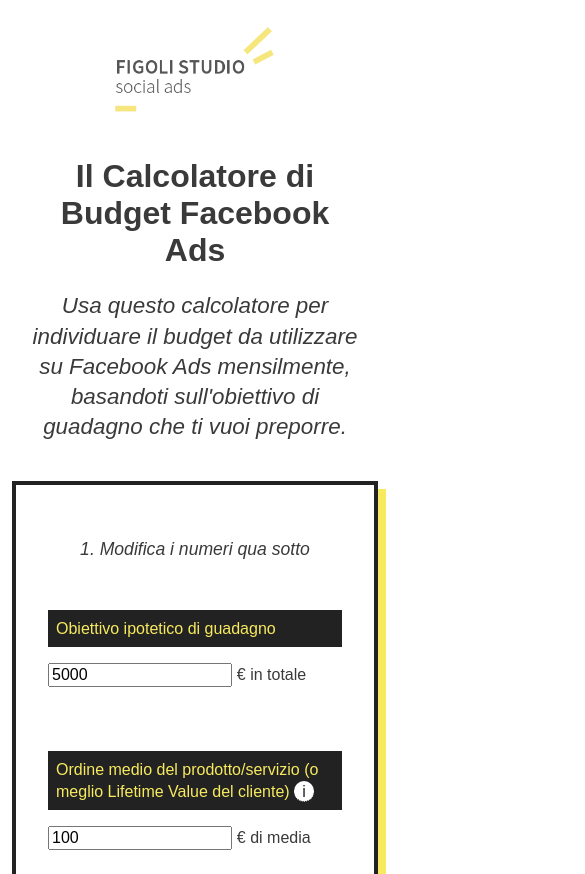
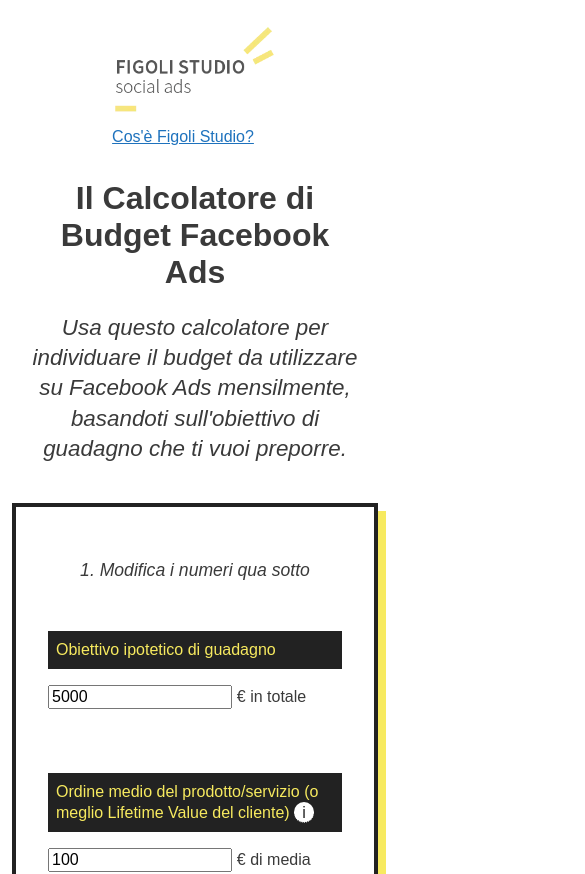
Before and after one commit to arrigolupori/figoli-ads-calculator, a SvelteKit app: page /budget-facebook-ads-calcolatore in a window 390 px wide. Shown: the top 874 px of the page, 585 px wide, since content can reach past the window. Built offline with nearby package versions, Linux system fonts and the light colour scheme; a web font is replaced by a local one.

Commit message:
🐛 (bug): mobile bugs
with tooltips

```diff
--- a/src/routes/budget-facebook-ads-calcolatore/+page.svelte
+++ b/src/routes/budget-facebook-ads-calcolatore/+page.svelte
@@ -24,8 +24,15 @@
 </svelte:head>
 
 <section>
-	<a href="https://matteofigoli.it/" target="_blank" rel="noreferrer">
+	<a
+		style="text-align:center;"
+		class="base-link"
+		href="https://matteofigoli.it/"
+		target="_blank"
+		rel="noreferrer"
+	>
 		<img src={logo} alt="figoli studio logo ufficiale" width="180" height="106" />
+		<p style="margin: 0 0 0 -1.5em;">Cos'è Figoli Studio?</p>
 	</a>
 	<h1>Il Calcolatore di Budget Facebook Ads</h1>
 	<p class="subheading">
@@ -334,19 +341,19 @@
 	/* Tooltip text */
 	.tooltip .tooltiptext {
 		visibility: hidden;
-		width: 240px;
+		width: 150px;
 		background-color: white;
 		color: #222222;
+		top: 100%;
+		left: 50%;
 		text-align: center;
 		padding: 0.5em;
+		margin-top: 3px;
+		font-size: 0.8rem;
+		margin-left: -120px;
 		box-shadow: 0px 0px 25px -10px #222222;
 		position: absolute;
 		z-index: 1;
-	}
-
-	.tooltiptext {
-		margin-left: 1em;
-		margin-top: -0.5em;
 	}
 
 	.tooltip:hover .tooltiptext {
```
